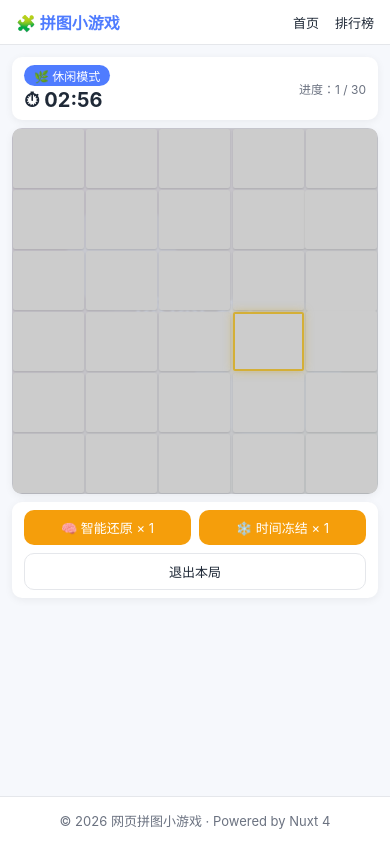
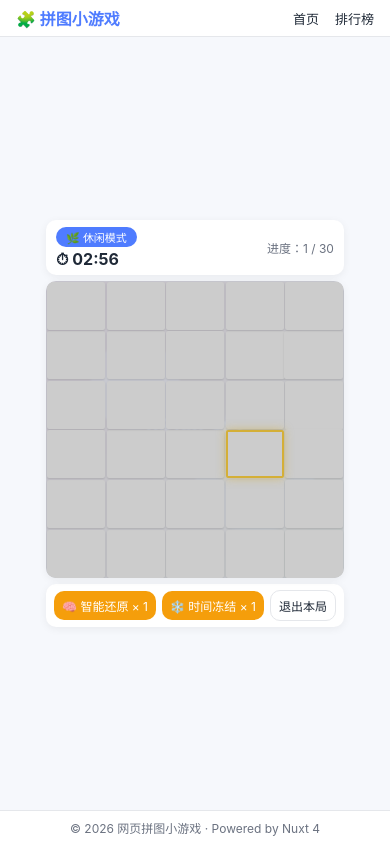
Before and after one commit to zilong-sky/nuxt-puzzle-game, a Nuxt app: page /play/casual in a window 390 px wide. Built offline with nearby package versions, Linux system fonts and the light colour scheme.

Commit message:
fix(mobile): center game view within single viewport

```diff
--- a/app/components/AppFooter.vue
+++ b/app/components/AppFooter.vue
@@ -15,14 +15,14 @@ const year = new Date().getFullYear()
 .app-footer {
   border-top: 1px solid var(--color-border);
   background: #ffffff;
-  margin-top: 40px;
+  margin-top: 0;
 }
 .inner {
   max-width: 1100px;
   margin: 0 auto;
-  padding: 14px 16px;
+  padding: 8px 16px;
   color: var(--color-text-soft);
-  font-size: 13px;
+  font-size: 12px;
   text-align: center;
 }
 </style>
--- a/app/components/AppHeader.vue
+++ b/app/components/AppHeader.vue
@@ -22,7 +22,7 @@
 .inner {
   max-width: 1100px;
   margin: 0 auto;
-  padding: 10px 16px;
+  padding: 6px 16px;
   display: flex;
   align-items: center;
   justify-content: space-between;
--- a/app/components/PuzzleGame.vue
+++ b/app/components/PuzzleGame.vue
@@ -6,7 +6,7 @@
 -->
 <template>
   <div class="game">
-    <div class="hud card">
+    <div class="hud card" ref="hudRef">
       <div class="left">
         <div class="mode-tag">{{ modeLabel }}</div>
         <div class="time" :class="{ danger: timeLeft <= 10, freeze: frozen }">
@@ -35,7 +35,7 @@
       />
     </div>
 
-    <div class="items card">
+    <div class="items card" ref="itemsRef">
       <button
         class="item-btn"
         :disabled="!running || game.items.restore <= 0"
@@ -75,7 +75,7 @@
 </template>
 
 <script setup lang="ts">
-import { onMounted, ref, watch } from 'vue'
+import { onMounted, onBeforeUnmount, nextTick, ref, watch } from 'vue'
 import PuzzleBoard from './PuzzleBoard.vue'
 import ModalDialog from './ModalDialog.vue'
 import AdModal from './AdModal.vue'
@@ -139,6 +139,53 @@ function onAdDone() {
   adVisible.value = false
   reviveByAd()
 }
+
+
+const hudRef = ref<HTMLElement | null>(null)
+const itemsRef = ref<HTMLElement | null>(null)
+
+function measureChrome() {
+  if (typeof window === 'undefined') return
+  const header = document.querySelector('.app-header') as HTMLElement | null
+  const footer = document.querySelector('.app-footer') as HTMLElement | null
+  const main = document.querySelector('.main-content') as HTMLElement | null
+  const hudH = hudRef.value?.getBoundingClientRect().height ?? 0
+  const itemsH = itemsRef.value?.getBoundingClientRect().height ?? 0
+  const headerH = header?.getBoundingClientRect().height ?? 0
+  const footerH = footer?.getBoundingClientRect().height ?? 0
+  let padY = 0
+  if (main) {
+    const cs = getComputedStyle(main)
+    padY = parseFloat(cs.paddingTop) + parseFloat(cs.paddingBottom)
+  }
+  const gaps = 16
+  const total = Math.ceil(headerH + footerH + hudH + itemsH + padY + gaps)
+  document.documentElement.style.setProperty('--chrome-h', total + 'px')
+}
+
+let ro: ResizeObserver | null = null
+onMounted(() => {
+  nextTick(() => {
+    measureChrome()
+    if (typeof ResizeObserver !== 'undefined') {
+      ro = new ResizeObserver(() => measureChrome())
+      if (hudRef.value) ro.observe(hudRef.value)
+      if (itemsRef.value) ro.observe(itemsRef.value)
+      const header = document.querySelector('.app-header')
+      const footer = document.querySelector('.app-footer')
+      if (header) ro.observe(header)
+      if (footer) ro.observe(footer)
+    }
+    window.addEventListener('resize', measureChrome)
+    window.addEventListener('orientationchange', measureChrome)
+  })
+})
+onBeforeUnmount(() => {
+  window.removeEventListener('resize', measureChrome)
+  window.removeEventListener('orientationchange', measureChrome)
+  ro?.disconnect()
+  document.documentElement.style.removeProperty('--chrome-h')
+})
 </script>
 
 <style scoped>
@@ -147,6 +194,8 @@ function onAdDone() {
   flex-direction: column;
   gap: 8px;
   width: 100%;
+  max-width: 720px;
+  margin: 0 auto;
 }
 .hud {
   display: flex;
@@ -193,7 +242,7 @@ function onAdDone() {
      available height. This keeps everything on one mobile screen. */
 }
 .board-holder :deep(.puzzle-wrap) {
-  width: min(100%, calc(100dvh - 220px));
+  width: min(100%, calc(100dvh - var(--chrome-h, 260px)));
   max-width: 720px;
 }
 
@@ -216,7 +265,16 @@ function onAdDone() {
 
 @media (min-width: 720px) {
   .board-holder :deep(.puzzle-wrap) {
-    width: min(100%, calc(100dvh - 240px), 640px);
+    width: min(100%, calc(100dvh - var(--chrome-h, 280px)), 640px);
   }
 }
+
+@media (max-width: 480px) {
+  .game { gap: 6px; }
+  .hud { padding: 6px 10px; gap: 6px; }
+  .hud .time { font-size: 16px; }
+  .hud .mode-tag { font-size: 11px; }
+  .items { padding: 6px 8px; gap: 6px; }
+  .item-btn, .ghost-btn { font-size: 12px; padding: 6px 8px; }
+}
 </style>
--- a/app/layouts/default.vue
+++ b/app/layouts/default.vue
@@ -2,12 +2,18 @@
 <template>
   <div class="layout">
     <AppHeader />
-    <main class="container main-content">
+    <main class="main-content" :class="{ 'is-play': isPlay }">
       <slot />
     </main>
     <AppFooter />
   </div>
 </template>
+
+<script setup lang="ts">
+import { computed } from 'vue'
+const route = useRoute()
+const isPlay = computed(() => route.path.startsWith('/play'))
+</script>
 
 <style scoped>
 .layout {
@@ -20,7 +26,19 @@
   flex: 1 1 auto;
   width: 100%;
   min-height: 0;
+  max-width: 1100px;
+  margin: 0 auto;
+  padding: 16px;
   display: flex;
   flex-direction: column;
 }
+.main-content.is-play {
+  padding: 8px 12px;
+  justify-content: center;
+  align-items: center;
+}
+@media (max-width: 640px) {
+  .main-content { padding: 12px; }
+  .main-content.is-play { padding: 6px 8px; }
+}
 </style>
```
